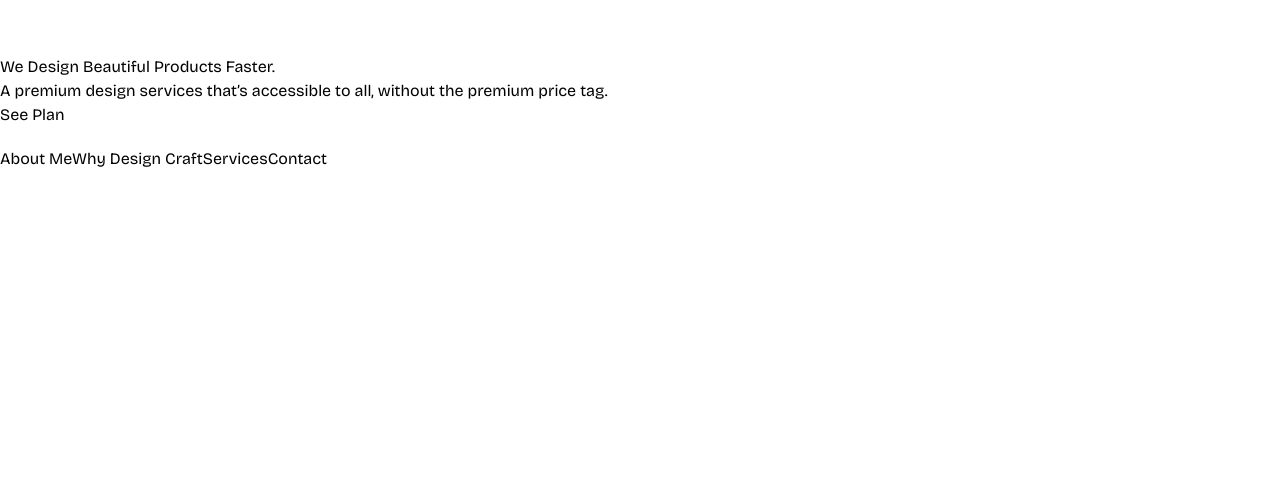
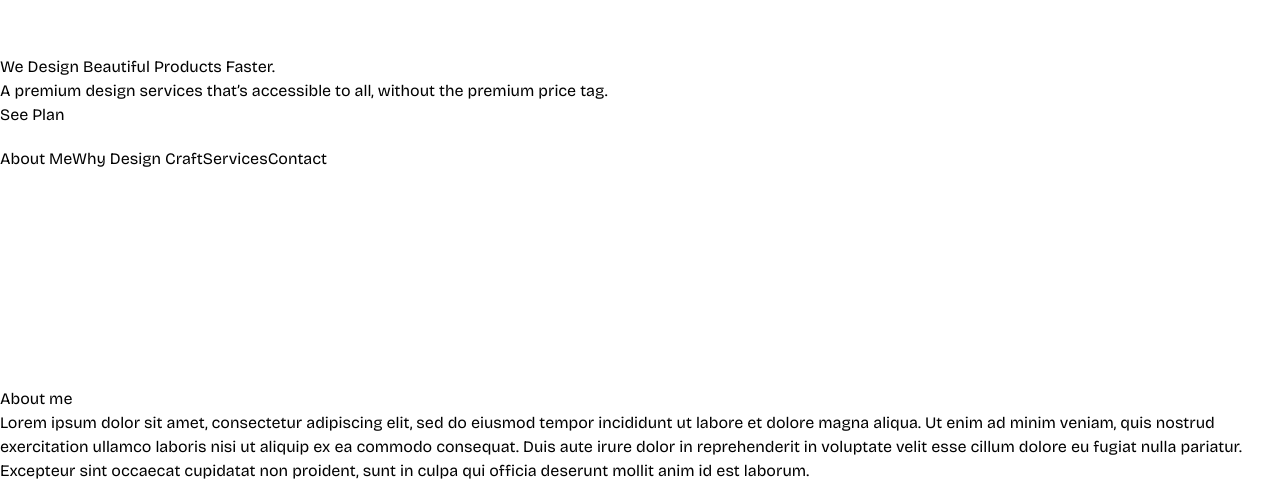
Before and after one commit to Dam152/damiano-frontend, a Next.js app: page / in a window 1280 px wide. Shown: the part 597-1080 px from the top of the page. Before the commit the page ends 800 px from the top, so only its background shows below. Built offline with nearby package versions, Linux system fonts and the light colour scheme.

Commit message:
about setion

```diff
--- /dev/null
+++ b/src/app/_components/templates/About.jsx
@@ -0,0 +1,58 @@
+import React from "react";
+import Section from "../atoms/Section";
+import { Yaldevi } from "@next/font/google";
+import Text from "../atoms/Text";
+import Ball from "../atoms/Ball";
+
+export default function About() {
+  return (
+    <Section id="about">
+      <Ball
+        bg={"BlueLight"}
+        className={
+          "absolute left-[-48px] top-[48px] max-sm:left-[-96px] max-sm:top-[24px]"
+        }
+      ></Ball>
+      <Ball
+        width="32px"
+        height="32px"
+        bg={"Fucsia"}
+        className={"absolute top-[135px] left-[145px] max-sm:hidden"}
+      ></Ball>
+      <Ball
+        bg={"YellowLight"}
+        width="32"
+        height="32"
+        className={
+          "absolute top-[135px] right-[145px] max-md:right-[-16px] max-sm:top-[48px]"
+        }
+      ></Ball>
+      <div className="w-full flex flex-col gap-[48px] items-center section--container max-sm:gap-[24px]">
+        <Text
+          tag="h2"
+          size={"headline-3"}
+          theme="Purple"
+          weight={"700"}
+          className={"text-center"}
+        >
+          About me
+        </Text>
+        <Text
+          tag="p"
+          size={"body-1"}
+          theme="Black"
+          className={"text-center"}
+          weight={"400"}
+        >
+          Lorem ipsum dolor sit amet, consectetur adipiscing elit, sed do
+          eiusmod tempor incididunt ut labore et dolore magna aliqua. Ut enim ad
+          minim veniam, quis nostrud exercitation ullamco laboris nisi ut
+          aliquip ex ea commodo consequat. Duis aute irure dolor in
+          reprehenderit in voluptate velit esse cillum dolore eu fugiat nulla
+          pariatur. Excepteur sint occaecat cupidatat non proident, sunt in
+          culpa qui officia deserunt mollit anim id est laborum.
+        </Text>
+      </div>
+    </Section>
+  );
+}
--- a/src/app/page.js
+++ b/src/app/page.js
@@ -1,5 +1,6 @@
 import Section from "./_components/atoms/Section";
 import Header from "./_components/organisms/Header";
+import About from "./_components/templates/About";
 import Hero from "./_components/templates/Hero";
 
 export default function Home() {
@@ -7,7 +8,7 @@ export default function Home() {
     <>
       <Header></Header>
       <Hero></Hero>
-      <Section></Section>
+      <About></About>
     </>
   );
 }
```
